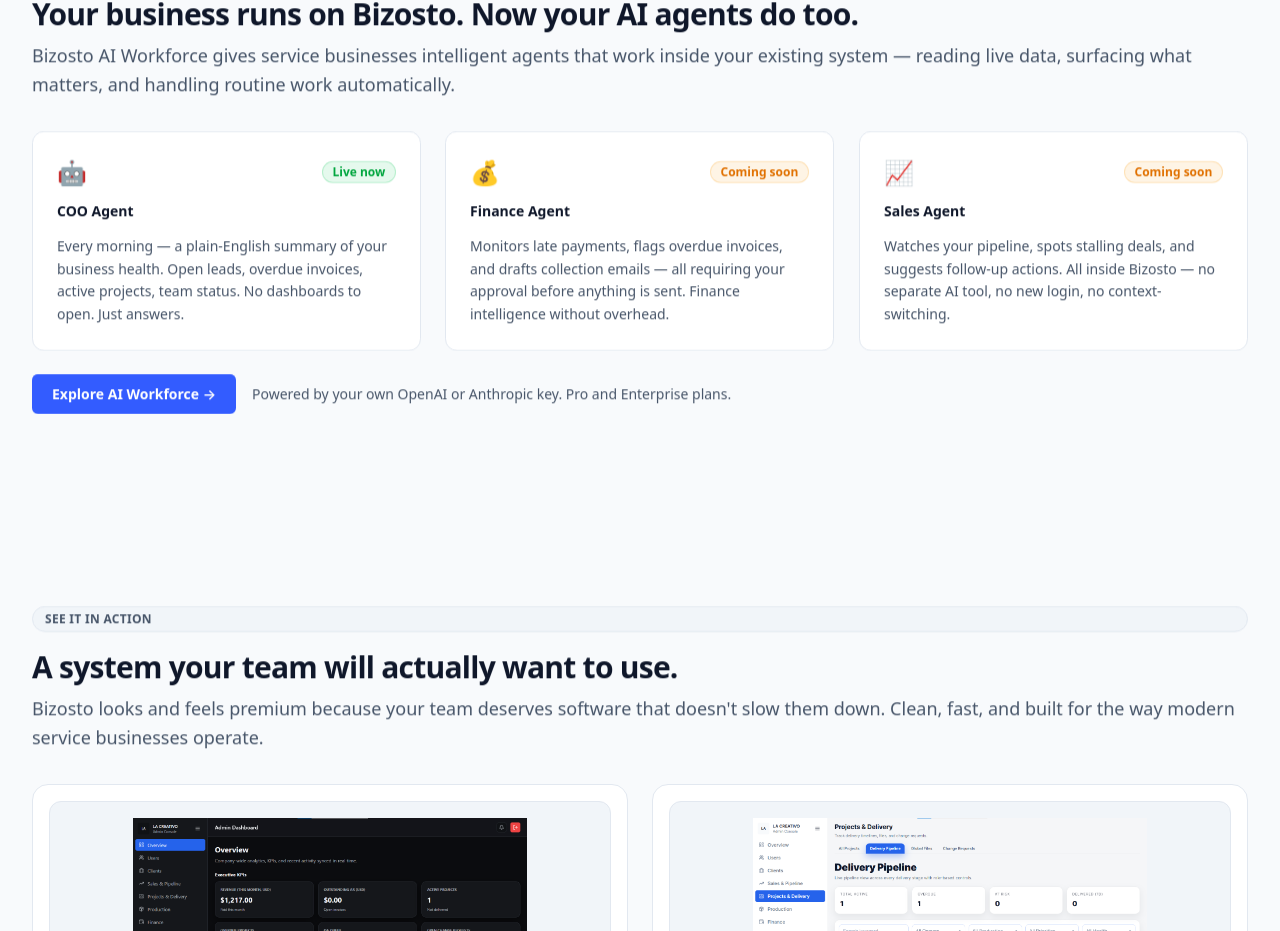
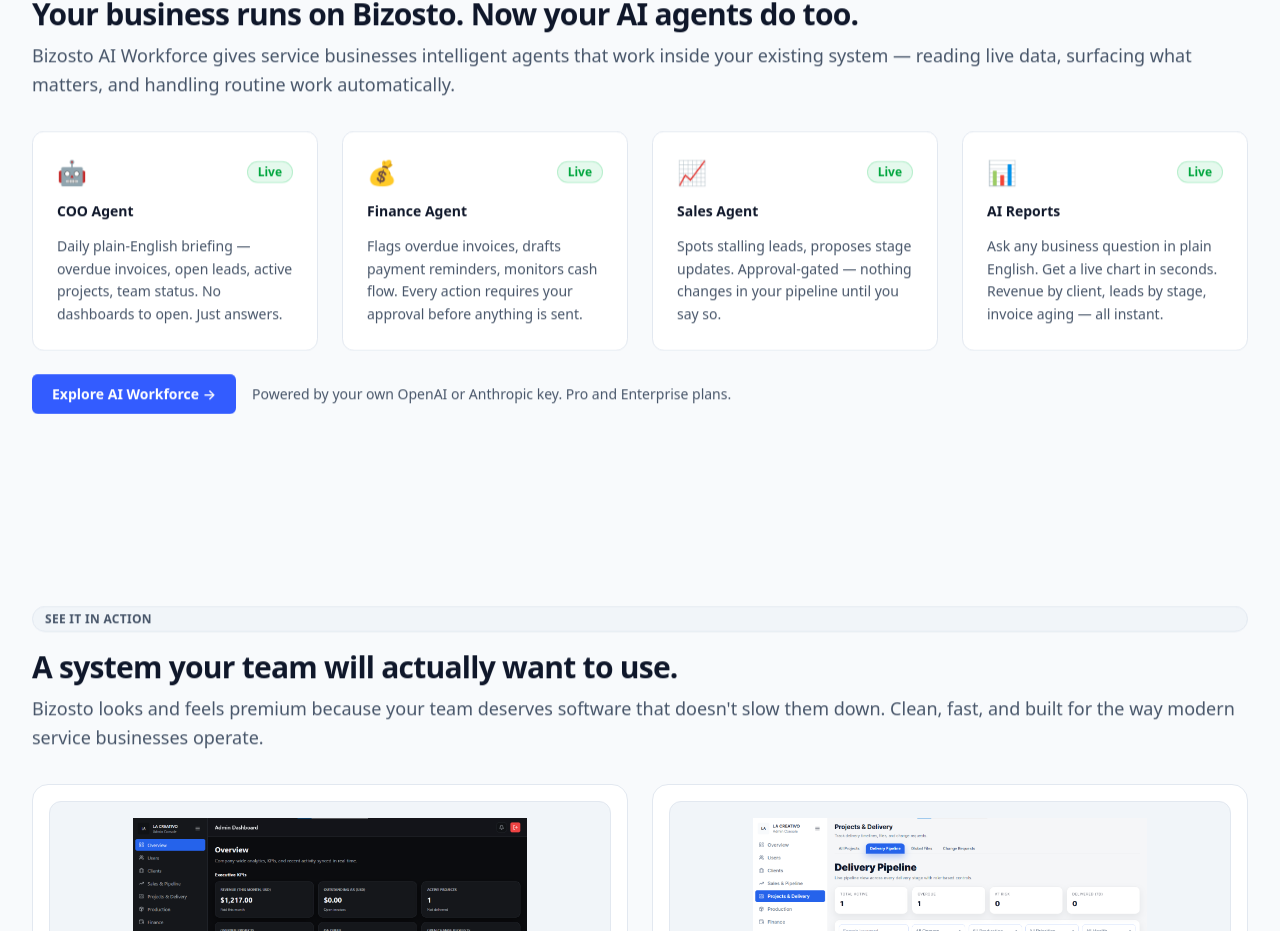
Before and after one commit to lacreativodesign/bizosto-website, a Next.js app: page / in a window 1280 px wide. Shown: the part 3412-4343 px from the top of the page. Built offline with nearby package versions, Linux system fonts and the light colour scheme.

Commit message:
fix: AI Workforce — all 4 agents live, homepage 4-column grid, product page AI module

```diff
--- a/app/ai-workforce/page.tsx
+++ b/app/ai-workforce/page.tsx
@@ -35,8 +35,8 @@
   {
     icon: <TrendingUp className="h-5 w-5" />,
     name: "Finance Agent",
-    status: "Coming soon",
-    statusColor: "text-amber-600 bg-amber-500/10 border-amber-500/20",
+    status: "Available now",
+    statusColor: "text-green-600 bg-green-500/10 border-green-500/20",
     description:
       "Monitors your revenue, flags late payments, and drafts payment reminder emails — all requiring your approval before anything is sent. Finance intelligence without finance overhead.",
     capabilities: [
@@ -50,16 +50,31 @@
   {
     icon: <BarChart3 className="h-5 w-5" />,
     name: "Sales Agent",
-    status: "Coming soon",
-    statusColor: "text-amber-600 bg-amber-500/10 border-amber-500/20",
+    status: "Available now",
+    statusColor: "text-green-600 bg-green-500/10 border-green-500/20",
     description:
-      "Watches your pipeline, identifies stalling leads, and suggests follow-up actions. All inside Bizosto — no separate AI tool, no new login.",
+      "Watches your pipeline, identifies stalling leads, and proposes stage updates for your approval. All inside Bizosto — no separate AI tool, no new login.",
     capabilities: [
-      "Stalled lead identification",
-      "Follow-up action suggestions",
+      "Stalled lead identification (7+ days)",
+      "Stage update proposals (approval-gated)",
       "Deal stage progression tracking",
       "Pipeline velocity reporting",
       "Lead source performance analysis",
+    ],
+  },
+  {
+    icon: <Brain className="h-5 w-5" />,
+    name: "AI Reports",
+    status: "Available now",
+    statusColor: "text-green-600 bg-green-500/10 border-green-500/20",
+    description:
+      "Ask any question about your business in plain English and get a chart or table powered by your live data. No exports, no SQL, no waiting.",
+    capabilities: [
+      "Natural language question input",
+      "Bar, line, pie chart and table output",
+      "Revenue, leads, projects, invoices, team data",
+      "8 built-in data tools — always live",
+      "Accessible at Reports → AI Reports",
     ],
   },
 ];
--- a/app/page.tsx
+++ b/app/page.tsx
@@ -310,28 +310,35 @@
               subtitle="Bizosto AI Workforce gives service businesses intelligent agents that work inside your existing system — reading live data, surfacing what matters, and handling routine work automatically."
             />
           </ScrollReveal>
-          <div className="mt-8 grid gap-6 md:grid-cols-3">
+          <div className="mt-8 grid gap-6 sm:grid-cols-2 lg:grid-cols-4">
             {[
               {
                 emoji: "🤖",
                 name: "COO Agent",
-                badge: "Live now",
+                badge: "Live",
                 badgeColor: "bg-green-500/10 text-green-600 border-green-500/20",
-                description: "Every morning — a plain-English summary of your business health. Open leads, overdue invoices, active projects, team status. No dashboards to open. Just answers.",
+                description: "Daily plain-English briefing — overdue invoices, open leads, active projects, team status. No dashboards to open. Just answers.",
               },
               {
                 emoji: "💰",
                 name: "Finance Agent",
-                badge: "Coming soon",
-                badgeColor: "bg-amber-500/10 text-amber-600 border-amber-500/20",
-                description: "Monitors late payments, flags overdue invoices, and drafts collection emails — all requiring your approval before anything is sent. Finance intelligence without overhead.",
+                badge: "Live",
+                badgeColor: "bg-green-500/10 text-green-600 border-green-500/20",
+                description: "Flags overdue invoices, drafts payment reminders, monitors cash flow. Every action requires your approval before anything is sent.",
               },
               {
                 emoji: "📈",
                 name: "Sales Agent",
-                badge: "Coming soon",
-                badgeColor: "bg-amber-500/10 text-amber-600 border-amber-500/20",
-                description: "Watches your pipeline, spots stalling deals, and suggests follow-up actions. All inside Bizosto — no separate AI tool, no new login, no context-switching.",
+                badge: "Live",
+                badgeColor: "bg-green-500/10 text-green-600 border-green-500/20",
+                description: "Spots stalling leads, proposes stage updates. Approval-gated — nothing changes in your pipeline until you say so.",
+              },
+              {
+                emoji: "📊",
+                name: "AI Reports",
+                badge: "Live",
+                badgeColor: "bg-green-500/10 text-green-600 border-green-500/20",
+                description: "Ask any business question in plain English. Get a live chart in seconds. Revenue by client, leads by stage, invoice aging — all instant.",
               },
             ].map((agent) => (
               <ScrollReveal key={agent.name}>
--- a/app/product/page.tsx
+++ b/app/product/page.tsx
@@ -6,7 +6,7 @@
 import ScrollReveal from "@/components/ScrollReveal";
 import PageShell from "@/components/PageShell";
 import Section from "@/components/Section";
-import { BarChart3, ClipboardCheck, CreditCard, ShieldCheck, TrendingUp } from "lucide-react";
+import { BarChart3, Brain, ClipboardCheck, CreditCard, ShieldCheck, TrendingUp } from "lucide-react";
 
 export const metadata: Metadata = {
   title: "Every Module Your Service Business Needs — Built to Work Together",
@@ -44,6 +44,12 @@
     description:
       "11 user roles from Super Admin to Client. Full HR module with employee records, attendance, leave, onboarding, and payroll. Every person sees exactly what they need — nothing more.",
     icon: <ShieldCheck className="h-4 w-4" aria-hidden="true" />,
+  },
+  {
+    title: "AI Workforce — 4 Live Agents",
+    description:
+      "COO daily briefings, Finance Agent with approval-gated payment reminders, Sales Agent with pipeline analysis, and AI Reports that answer plain-English questions with live charts. Powered by your own OpenAI or Anthropic API key. Included on Pro and Enterprise plans.",
+    icon: <Brain className="h-4 w-4" aria-hidden="true" />,
   },
 ];
 
```
